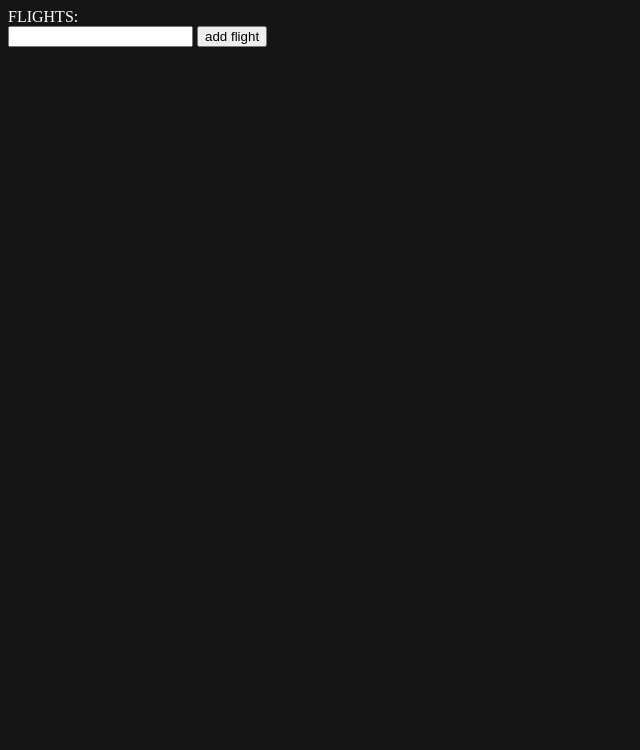
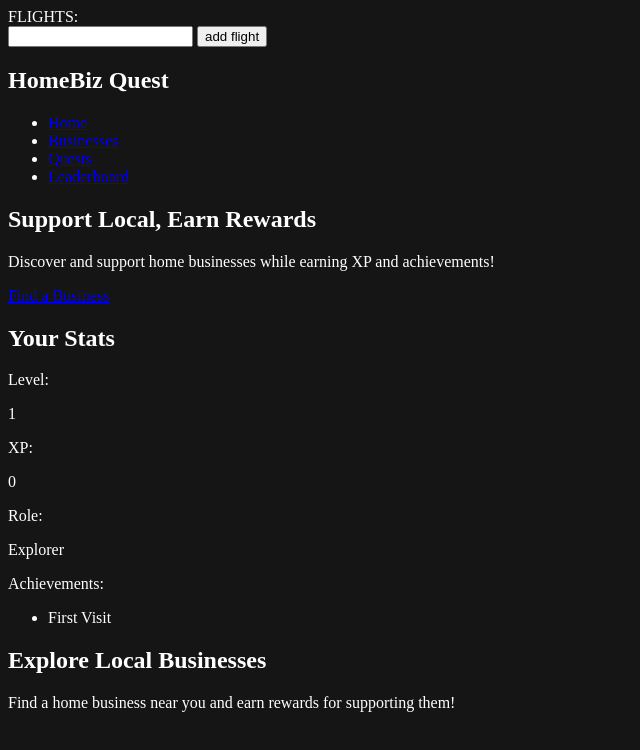
Before and after one commit to melindaahli/IrvineHacks25, a plain HTML site: page index.html in a window 1280 px wide. Shown: the whole page, without its empty margins (0-640 px from the left). Drawn offline with Linux system fonts and the light colour scheme; no server answers.

Commit message:
index html includes basic wireframe

```diff
--- a/index.html
+++ b/index.html
@@ -3,7 +3,7 @@
   <head>
     <meta charset="UTF-8" />
     <meta name="viewport" content="width=device-width, initial-scale=1.0" />
-    <title>Document</title>
+    <title>home businesses locator</title>
     <link rel="stylesheet" type="text/css" href="./styles.css" />
     <script src="./script.js"></script>
   </head>
@@ -13,5 +13,55 @@
 
     <input type="text" id="user-input" />
     <button onclick="addFlight()">add flight</button>
+
+    <!-- Navigation Bar -->
+    <nav>
+      <h1>HomeBiz Quest</h1>
+      <ul>
+          <li><a href="#">Home</a></li>
+          <li><a href="#">Businesses</a></li>
+          <li><a href="#">Quests</a></li>
+          <li><a href="#">Leaderboard</a></li>
+      </ul>
+  </nav>
+
+  <!-- Hero Section -->
+  <header class="hero">
+      <h2>Support Local, Earn Rewards</h2>
+      <p>Discover and support home businesses while earning XP and achievements!</p>
+      <a href="#business-list" class="cta-button">Find a Business</a>
+  </header>
+
+  <!-- Player Stats Section -->
+  <section class="player-stats">
+      <h2>Your Stats</h2>
+      <div class="stats-container">
+          <div class="stat">
+              <p>Level:</p>
+              <span id="player-level">1</span>
+          </div>
+          <div class="stat">
+              <p>XP:</p>
+              <span id="player-xp">0</span>
+          </div>
+          <div class="stat">
+              <p>Role:</p>
+              <span id="player-role">Explorer</span>
+          </div>
+          <div class="stat">
+              <p>Achievements:</p>
+              <ul id="player-achievements">
+                  <li>First Visit</li>
+              </ul>
+          </div>
+      </div>
+  </section>
+
+  <!-- Business Discovery Section -->
+  <section id="business-list">
+      <h2>Explore Local Businesses</h2>
+      <p>Find a home business near you and earn rewards for supporting them!</p>
+      <!-- Business listings will go here -->
+  </section>
   </body>
 </html>
```
